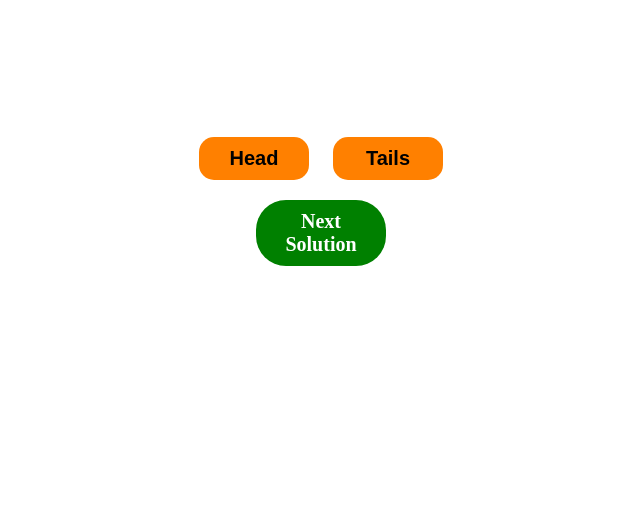
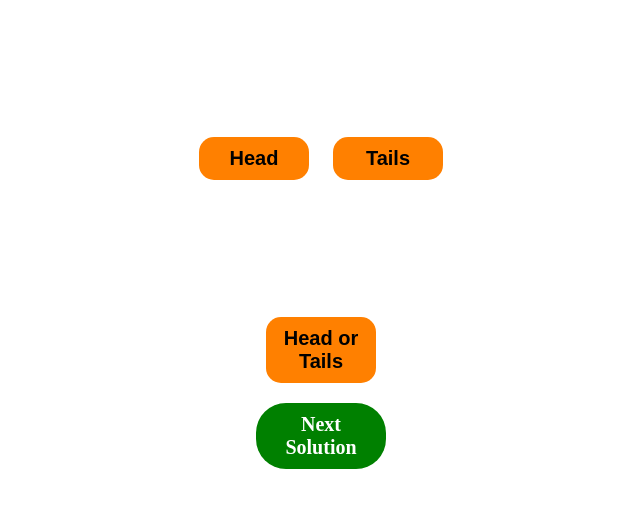
Before and after one commit to almoali/CS-Exercise, a plain HTML site: page HeadOrTails.html in a window 1280 px wide. Shown: the part 90-598 px from the top of the page, without its empty margins (319-959 px from the left). Drawn offline with Linux system fonts and the light colour scheme.

Commit message:
adding head or tails computer pick

```diff
--- a/HeadOrTails.html
+++ b/HeadOrTails.html
@@ -71,6 +71,10 @@
 
         </div>
 
+<button onclick="letComputerGuess()">Head or Tails</button><br>
+
+<div  id="guess"></div>
+
         <a class="nextProblemSolution" href="./bloxroll.html">Next Solution</a>
     </center>
 
--- a/HeadOrTails.js
+++ b/HeadOrTails.js
@@ -1,4 +1,5 @@
 let computerMove = '';
+
 function pickHeadOrTails() {
     const randomNumber = Math.random();
     if (randomNumber >= 0 && randomNumber < 0.5) {
@@ -34,3 +35,20 @@ function pickHeadOrTails2() {
     //alert(`Computer picked ${computerMove}. `);
     document.getElementById('result').innerHTML = `Computer picked ${computerMove}. ${result}`
 }
+function letComputerGuess() {
+    const randomNumber = Math.random();
+    if (randomNumber >= 0 && randomNumber < 0.5){
+        computerMove = 'Head';
+    } else if(randomNumber >= 0.5 && randomNumber < 1){
+        computerMove = 'Tails';
+    }
+    console.log(computerMove);
+    let result = '';
+    if (computerMove === 'Tails') {
+        result = 'Computer Picked Tails';
+    } else if (computerMove === 'Head') {
+        result = 'Computer Picked Head';
+    }
+    //alert(`Computer picked ${computerMove}. `);
+    document.getElementById('guess').innerHTML = `${result}`
+}
```
Also changed, not shown: bloxroll.html (+1 -1 lines).
